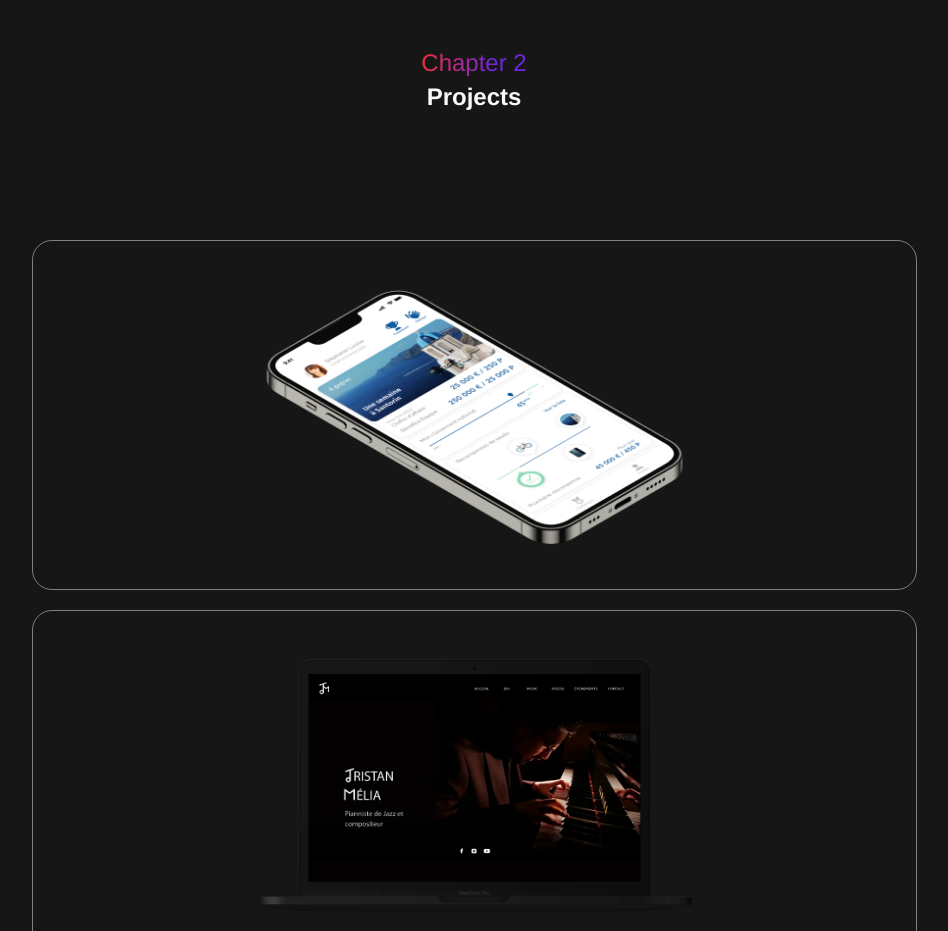
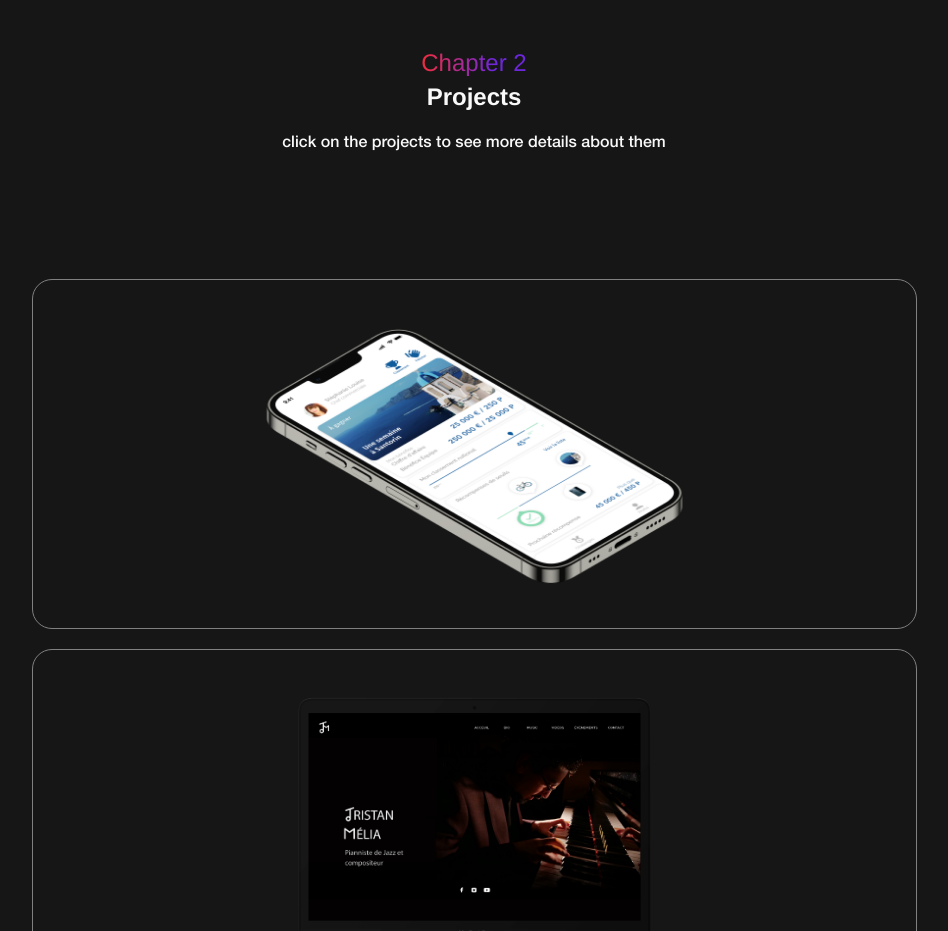
Before and after one commit to juliendaviaud/Daviaud-Design, a React (Create React App) app: page / in a window 1280 px wide. Shown: the part 1680-2611 px from the top of the page, without its empty margins (166-1114 px from the left). Built offline with nearby package versions, Linux system fonts and the light colour scheme.

Commit message:
Project landing page section indication sentence added

```diff
--- a/src/components/Landing/Landing.css
+++ b/src/components/Landing/Landing.css
@@ -204,6 +204,10 @@
   align-items: center;
   font-family: "Helvetica Neue";
   color: #f9f9f9;
+}
+
+.fos-container .title-container p {
+  margin-top: 20px;
 }
 
 .colored-title {
--- a/src/components/Landing/Landing.js
+++ b/src/components/Landing/Landing.js
@@ -191,6 +191,7 @@ const Landing = () => {
             <div className="title-container">
               <h3 className="colored-title">Chapter 2</h3>
               <h2>Projects</h2>
+              <p>click on the projects to see more details about them</p>
             </div>
             <ProjectVideo {...appChallengeProps} />
             <ProjectVideo {...tristanMeliaProps} />
```
